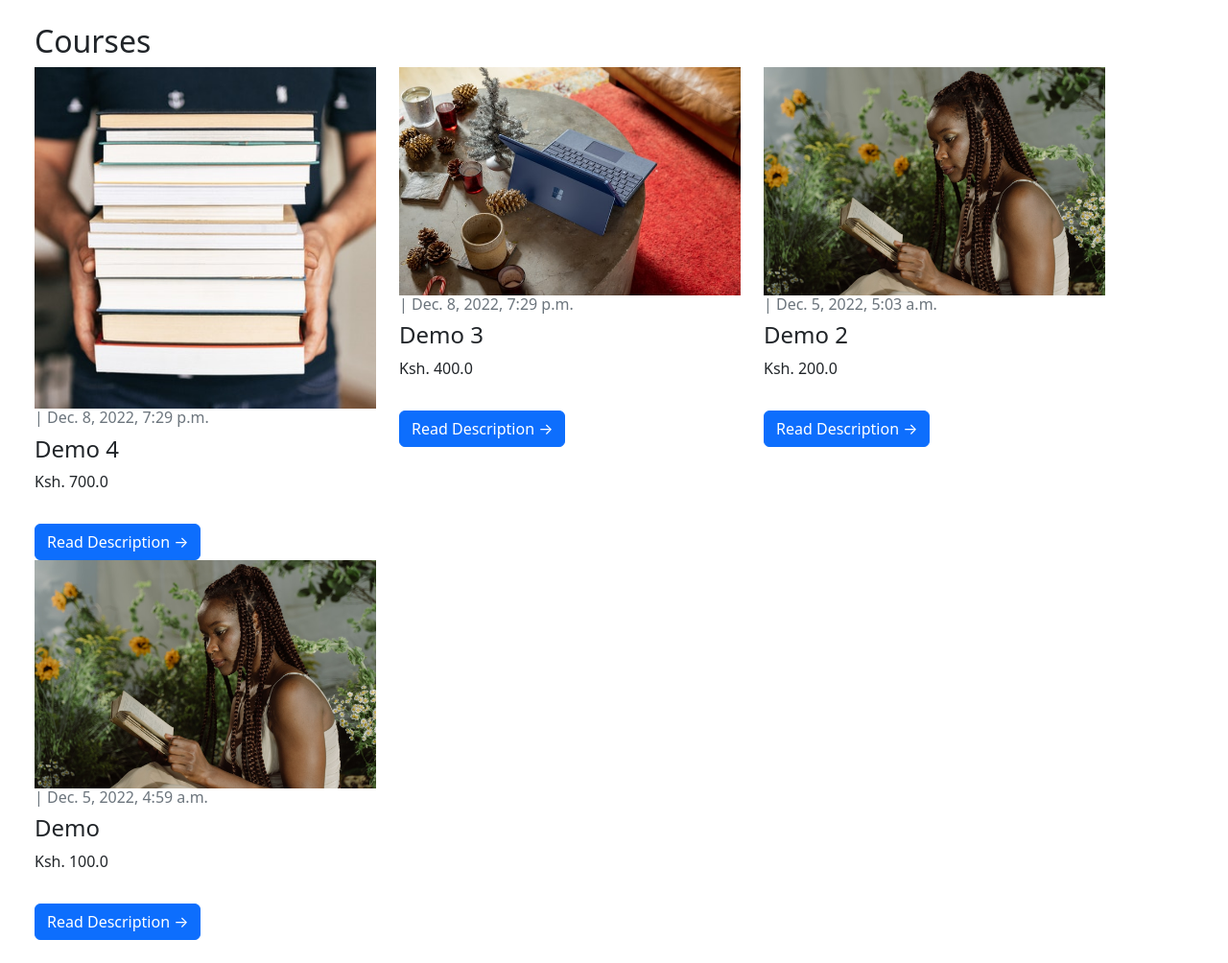
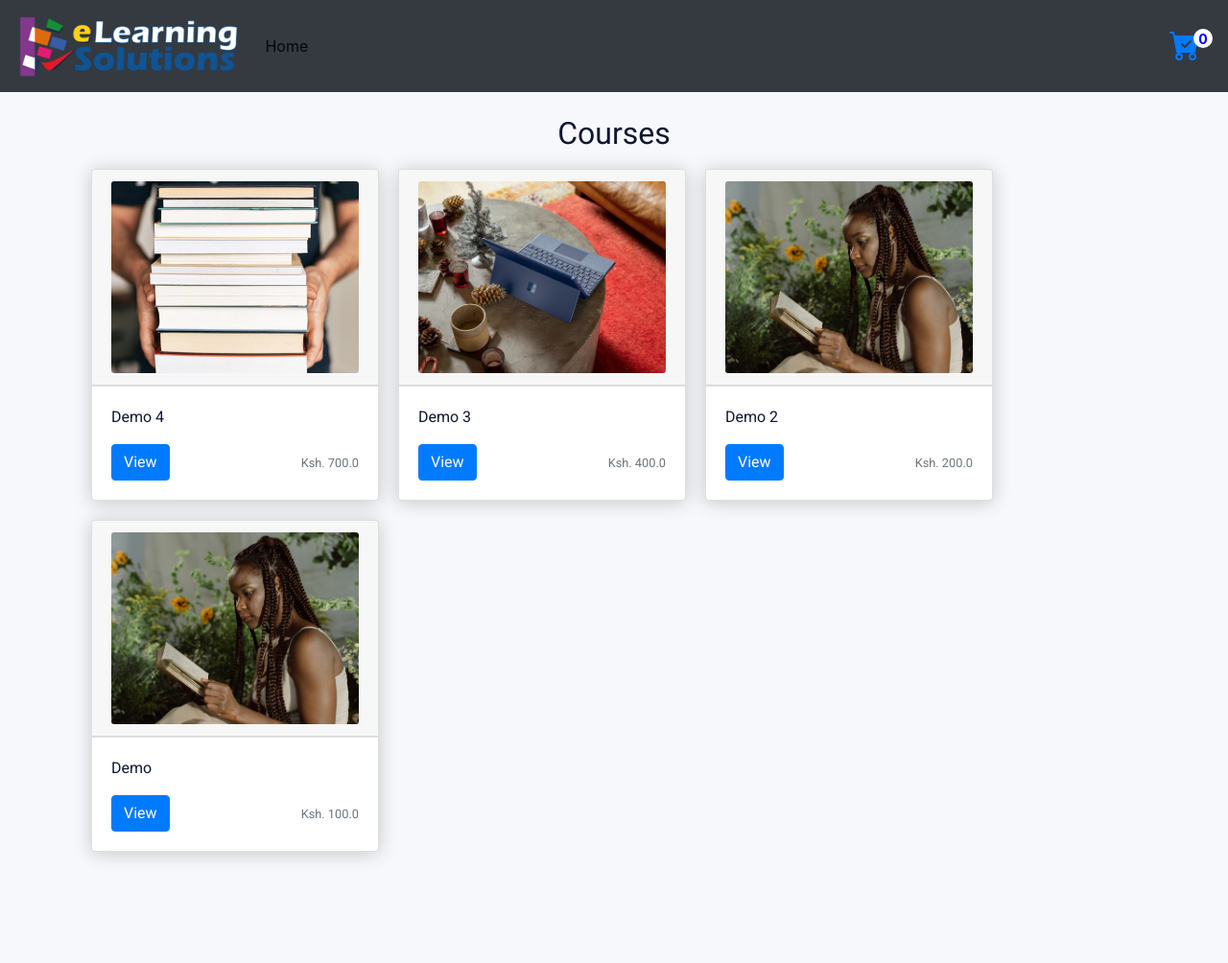
Before and after one commit to eLearning-solutions/Elearning_solutions, a Django app: page /shop in a window 1280 px wide. Shown: the whole page at 96% size. After the commit the page ends 897 px from the top, so only its background shows below. Run offline with Django 4.2, Linux system fonts and the light colour scheme; data comes from the database, SQL or seed files in the repository; both versions use the stored data as it was after the commit; some libraries are stand-ins or nearby versions.

Commit message:
add course list

```diff
--- /dev/null
+++ b/shop/static/css/shop.css
@@ -0,0 +1,57 @@
+@import url("https://fonts.googleapis.com/css2?family=Roboto&display=swap");
+* {
+  box-sizing: border-box;
+}
+.index-container {
+  display: flex;
+  justify-content: center;
+  align-items: center;
+  margin: 0;
+  background-color: #f7f8fc;
+  font-family: "Roboto", sans-serif;
+  color: #10182f;
+}
+.container {
+  display: flex;
+  width: 1040px;
+  justify-content: space-evenly;
+  flex-wrap: wrap;
+}
+.card {
+  margin: 10px;
+  background-color: #fff;
+  border-radius: 10px;
+  box-shadow: 0 2px 20px rgba(0, 0, 0, 0.2);
+  overflow: hidden;
+  width: 300px;
+    padding: 0;
+}
+.card-header{
+    background-color: #ffffff;
+    padding: 0;
+    overflow: hidden;
+}
+.card-header img {
+  width: 100%;
+  height: 200px;
+  object-fit: cover;
+  border-radius: 3px;
+}
+
+#cart-icon{
+	width:25px;
+	display: inline-block;
+	margin-left: 10px;
+}
+
+#cart-total{
+	display: block;
+	text-align: center;
+	background-color: white;
+	width: 20px;
+	height: 20px;
+	border-radius: 50%;
+	font-size: 14px;
+    color: blue;
+    font-weight: bold;
+}
--- a/shop/templates/shop/base.html
+++ b/shop/templates/shop/base.html
@@ -1,6 +1,5 @@
 {% load static %}
-
-<!doctype html>
+<!DOCTYPE html>
 <html lang="en">
   <head>
     <meta charset="utf-8">
@@ -8,11 +7,38 @@
     <title>Elearning Solutions</title>
     <link href="https://cdn.jsdelivr.net/npm/bootstrap@5.2.3/dist/css/bootstrap.min.css" rel="stylesheet" integrity="sha384-rbsA2VBKQhggwzxH7pPCaAqO46MgnOM80zW1RWuH61DGLwZJEdK2Kadq2F9CUG65" crossorigin="anonymous">
     <link href="{% static 'img/logo-small.ico' %}" rel="icon">
+      <link rel="stylesheet" href="{% static 'css/shop.css' %}">
+      <link rel="stylesheet" href="https://cdn.jsdelivr.net/npm/bootstrap-icons@1.10.2/font/bootstrap-icons.css">
+      <link rel="stylesheet" href="https://cdn.jsdelivr.net/npm/bootstrap@4.0.0/dist/css/bootstrap.min.css" integrity="sha384-Gn5384xqQ1aoWXA+058RXPxPg6fy4IWvTNh0E263XmFcJlSAwiGgFAW/dAiS6JXm" crossorigin="anonymous">
   </head>
   <body>
+
+    <nav class="navbar navbar-expand-lg navbar-light bg-dark">
+  <a class="navbar-brand" href="{% url 'core:index'%}"><img src="{% static 'img/logo.png' %}" style="height: 70px;" alt="Els logo"></a>
+  <button class="navbar-toggler" type="button" data-toggle="collapse" data-target="#navbarSupportedContent" aria-controls="navbarSupportedContent" aria-expanded="false" aria-label="Toggle navigation">
+    <span class="navbar-toggler-icon"></span>
+  </button>
+
+  <div class="collapse navbar-collapse" id="navbarSupportedContent">
+    <ul class="navbar-nav mr-auto">
+      <li class="nav-item active">
+        <a class="nav-link" href="#">Home <span class="sr-only">(current)</span></a>
+      </li>
+    </ul>
+    <div class="form-inline my-2 my-lg-0">
+     <a href="#">
+    		<i class="bi bi-cart-check-fill" id="cart-icon" style="font-size: 2rem;"></i>
+    	</a>
+    	<p id="cart-total">0</p>
+    </div>
+  </div>
+</nav>
       {% block content %}
         <!-- Content Goes here -->
       {% endblock content %}
     <script src="https://cdn.jsdelivr.net/npm/bootstrap@5.2.3/dist/js/bootstrap.bundle.min.js" integrity="sha384-kenU1KFdBIe4zVF0s0G1M5b4hcpxyD9F7jL+jjXkk+Q2h455rYXK/7HAuoJl+0I4" crossorigin="anonymous"></script>
+  <script src="https://code.jquery.com/jquery-3.2.1.slim.min.js" integrity="sha384-KJ3o2DKtIkvYIK3UENzmM7KCkRr/rE9/Qpg6aAZGJwFDMVNA/GpGFF93hXpG5KkN" crossorigin="anonymous"></script>
+<script src="https://cdn.jsdelivr.net/npm/popper.js@1.12.9/dist/umd/popper.min.js" integrity="sha384-ApNbgh9B+Y1QKtv3Rn7W3mgPxhU9K/ScQsAP7hUibX39j7fakFPskvXusvfa0b4Q" crossorigin="anonymous"></script>
+<script src="https://cdn.jsdelivr.net/npm/bootstrap@4.0.0/dist/js/bootstrap.min.js" integrity="sha384-JZR6Spejh4U02d8jOt6vLEHfe/JQGiRRSQQxSfFWpi1MquVdAyjUar5+76PVCmYl" crossorigin="anonymous"></script>
   </body>
 </html>
--- a/shop/templates/shop/index.html
+++ b/shop/templates/shop/index.html
@@ -1,24 +1,33 @@
 {% extends "shop/base.html" %}
 {% block content %}
+    <div class="index-container">
     <div class="container m-4">
     <h2>Courses</h2>
-    <div class="row">
+    <div class="row mx-auto">
         <!-- Blog Entries Column -->
 
             {% for course in course_list %}
-                <div class="col-lg-4 col-md-6 d-flex align-items-stretch">
-                    <div class="course-item">
-                            <img class="img-fluid" src="{{ course.cover.url}}" alt="{{ course.title }}">
-                            <div class="d-flex flex-column justify-content-between  mb-3">
-                                <p class="card-text text-muted h6">{{ course.author }} | {{ course.created_on}} </p>
-                              <h4>{{ course.title }}</h4>
-                              <p class="price">Ksh. {{course.price }}</p>
+                  <div class="card">
+                        <div class="card-header">
+                          <img src="{{ course.cover.url}}" alt="{{ course.title }}" />
+                        </div>
+                        <div class="card-body border-top">
+                          <p class="card-text">{{ course.title }}</p>
+                          <div class="d-flex justify-content-between align-items-center">
+                            <div class="btn-group">
+                              <button class="btn btn-primary"><a class="text-white" style="text-decoration: none" href="{% url 'shop:course_detail' course.slug  %}">View</a></button>
                             </div>
-                            <a href="{% url 'shop:course_detail' course.slug  %}" class="btn btn-primary">Read Description &rarr;</a>
-                    </div>
-                </div>
+                            <small class="text-muted">Ksh. {{course.price }}</small>
+                          </div>
+                        </div>
+                  </div>
+
             {% endfor %}
+
 
     </div>
 </div>
+
+    </div>
+
 {% endblock %}
```
Also changed, not shown: db.sqlite3, media/images/courses_hJ21kRn.jpg (added), media/images/demo_m6Xq9Rs.jpg (added), shop/templates/shop/cart.html (added), shop/templates/shop/checkout.html (added).
